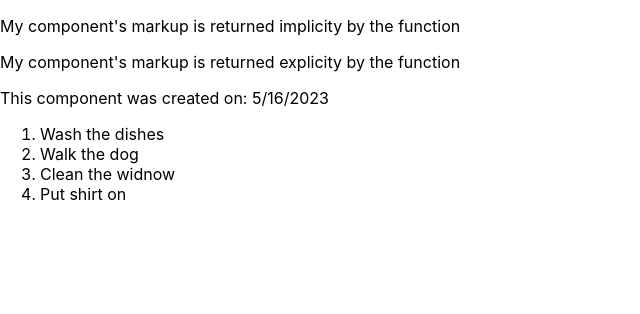
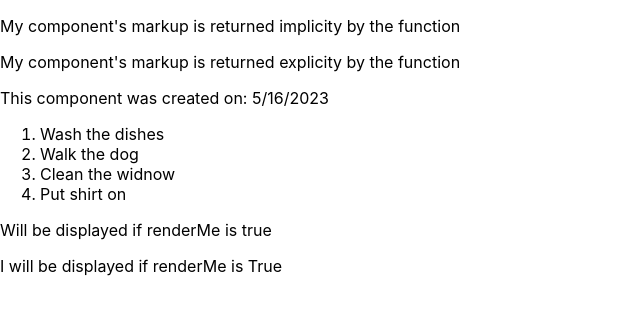
Before and after one commit to Emil88PL/my_second_app, a React (Create React App) app: page / in a window 1280 px wide. Shown: the top 314 px of the page, without its empty margins (0-640 px from the left). Built offline with nearby package versions, Linux system fonts and the light colour scheme.

Commit message:
Ternary Expression

```diff
--- a/src/App.js
+++ b/src/App.js
@@ -4,6 +4,9 @@ import First from './Components/First';
 import Second from './Components/Second';
 import Third from './Components/Third';
 import ComponentsWithArrayOfData from './Components/ComponentWithArrayOfData';
+import ConditionalRender from './Components/ConditionalRender';
+import ConditionalRender2 from './Components/ConditionalRender2';
+
 
 
 
@@ -14,6 +17,8 @@ function App() {
       <Second />
       <Third />
       <ComponentsWithArrayOfData />
+      <ConditionalRender />
+      <ConditionalRender2 />
     </React.Fragment>
   )
 };
--- /dev/null
+++ b/src/Components/ConditionalRender.js
@@ -0,0 +1,24 @@
+import React from 'react';
+
+const ConditionalRender = () => {
+
+    const renderMe = true;
+    const dontRenderMe = false;
+
+    if (renderMe) {
+        return (
+            <p>Will  be displayed if renderMe is true</p>
+        );
+    } else if (!dontRenderMe) {
+        return (
+            <p>Will be displayed if dontRenderMe is false (and renderMe is false)</p>
+        );
+    } else {
+        return (
+            <p>I will be displayed if renderMe is false and dontRenderMe is true</p>
+        );
+    }
+
+};
+
+export default ConditionalRender
--- /dev/null
+++ b/src/Components/ConditionalRender2.js
@@ -0,0 +1,23 @@
+import React from 'react';
+
+const ConditionalRender2 = () => {
+
+    const renderMe = true;
+
+
+  return (
+    <>
+        {
+            renderMe ?
+                <p>I will be displayed if renderMe is True</p>
+                :
+                <p>I will be displayed if renderMe is False</p>
+
+        }
+    </>
+  )
+
+
+};
+
+export default ConditionalRender2
```
